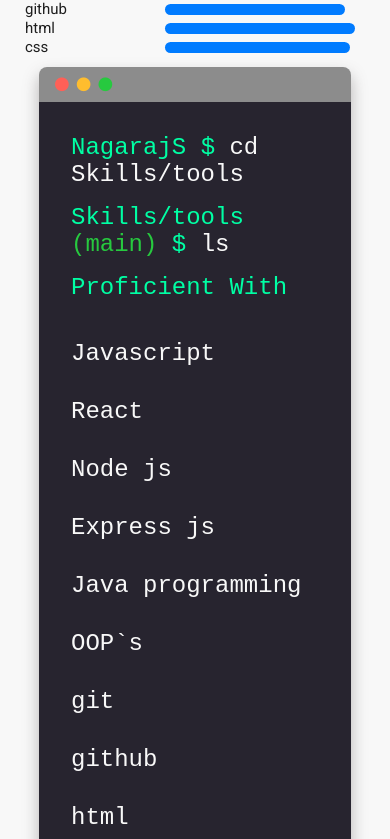
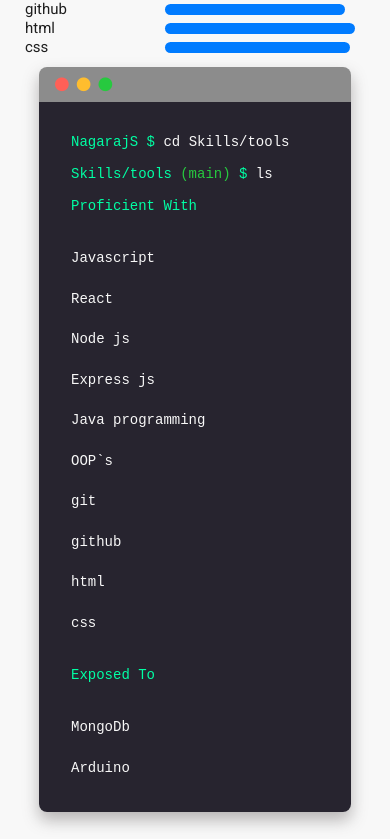
Before and after one commit to nagaraj6618/protfolio-nagaraj, a React (Create React App) app: page /about in a window 390 px wide. Shown: the part 805-1644 px from the top of the page. Built offline with nearby package versions, Linux system fonts and the light colour scheme; the HTML template or start-up script is replaced by a standard one.

Commit message:
About page added

```diff
--- a/src/components/about/About.css
+++ b/src/components/about/About.css
@@ -55,6 +55,7 @@
    .about-content{
       padding: 5px;
    }
+
 }
 
 
@@ -94,6 +95,7 @@
    animation: fadeInAnimation 1s ease forwards;
 }
 
+
 @keyframes fadeInAnimation {
    from {
        opacity: 0;
--- a/src/components/about/About.js
+++ b/src/components/about/About.js
@@ -4,7 +4,7 @@
 import {Box} from "@mui/material";
 import {info} from "../../info/Info";
 import AboutComponent from './AboutComponent';
-
+import './About.css'
 
 export default function About() {
     const firstName = info.firstName
@@ -52,10 +52,10 @@
     }
 
     return (
-        <Box display={'flex'} flexDirection={'column'} alignItems={'center'} mt={'3rem'}>
+        <Box display={'flex'} flexDirection={'column'} alignItems={'center'} mt={'3rem'} >
             <AboutComponent/>
             {/* <Terminal text={aboutMeText()}/> */}
-            <Terminal text={skillsText()}/>
+            <Terminal  text={skillsText()}/>
             <Terminal text={miscText()}/>
         </Box>
     )
--- a/src/components/about/Terminal.module.scss
+++ b/src/components/about/Terminal.module.scss
@@ -42,3 +42,11 @@
     color: #00a47f;
   }
 }
+@media only screen and (max-width: 760px) {
+  .terminal {
+    p, li {
+      font-size: 14px;
+    }
+  }
+
+}
```
Also changed, not shown: src/components/about/Terminal.js (line endings or trailing spaces).
